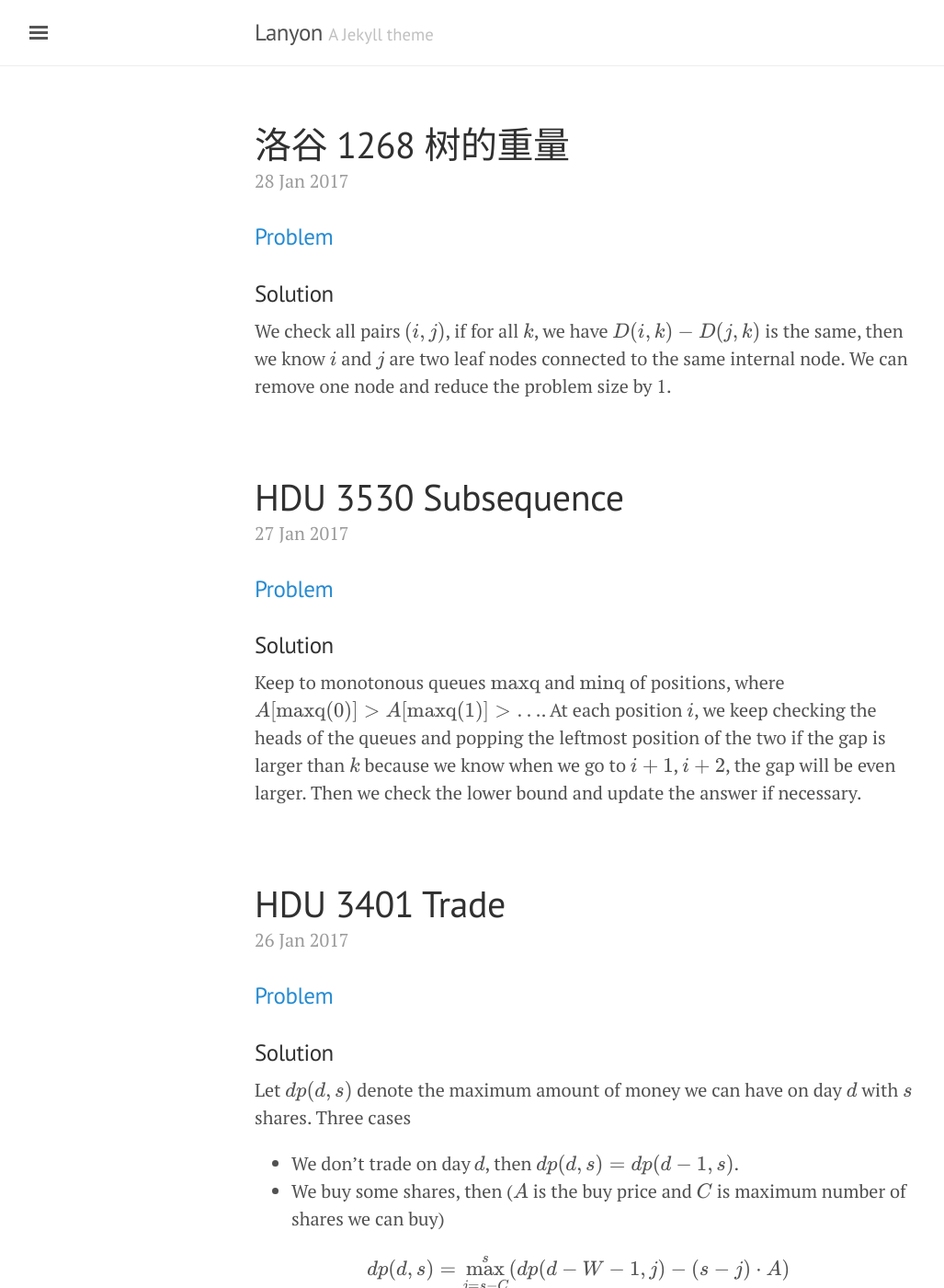
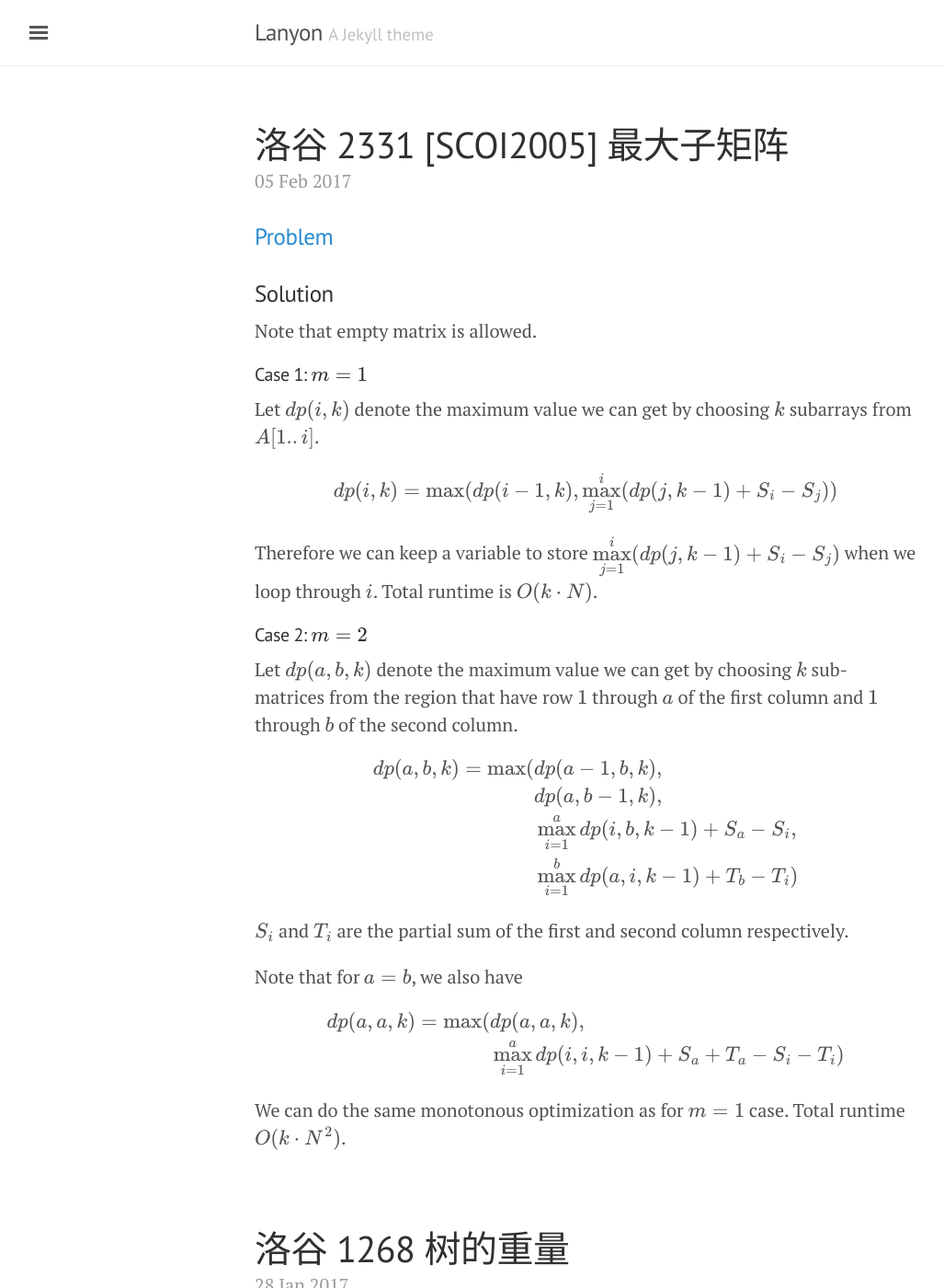
Before and after one commit to atubo/online-judge, a Jekyll site: the page built from docs/index.html, in a window 1280 px wide and 1400 px high. Shown: the whole window at 92% size, without its empty margins (3-1030 px from the left). Built offline with Jekyll 4.4.1, drawn with Linux system fonts in a browser that asks for light colours; formulas are drawn with MathJax 3; the list of posts is cut into pages by our own code; some of the changed text lies outside the part shown.

Commit message:
[Luogu 2331] [SCOI2005] 最大子矩阵

```diff
--- /dev/null
+++ b/docs/_posts/2017-02-05-luogu-2331.md
@@ -0,0 +1,49 @@
+---
+layout: post
+title: 洛谷 2331 [SCOI2005] 最大子矩阵
+---
+
+### [Problem](https://www.luogu.org/problem/show?pid=2331)
+
+### Solution
+Note that empty matrix is allowed.
+
+#### Case 1: $m=1$
+Let $dp(i,k)$ denote the maximum value we can get by choosing $k$ subarrays
+from $A[1..i]$.
+
+$$
+dp(i,k) = \max(dp(i-1,k), \max\limits_{j=1}^{i}(dp(j, k-1) + S_i - S_j))
+$$
+
+Therefore we can keep a variable to store $\max\limits_{j=1}^{i}(dp(j, k-1) + S_i - S_j)$ when we loop through $i$.
+Total runtime is $O(k\cdot N)$.
+
+#### Case 2: $m=2$
+Let $dp(a,b,k)$ denote the maximum value we can get by choosing $k$ sub-matrices from the region that have row $1$ through $a$ of the first column and $1$ through $b$ of the second column.
+
+$$
+\begin{align*}
+dp(a,b,k)=\max(
+  &dp(a-1,b,k), \\
+  &dp(a,b-1,k), \\
+  &\max\limits_{i=1}^{a} dp(i, b, k-1) + S_a - S_i, \\
+  &\max\limits_{i=1}^{b} dp(a, i, k-1) + T_b - T_i
+   )
+\end{align*}
+$$
+
+$S_i$ and $T_i$ are the partial sum of the first and second column respectively.
+
+Note that for $a=b$, we also have
+
+$$
+\begin{align*}
+dp(a, a, k) = \max(
+  &dp(a, a, k), \\
+  &\max\limits_{i=1}^{a} dp(i, i, k-1) + S_a+T_a-S_i-T_i)
+\end{align*}
+$$
+
+We can do the same monotonous optimization as for $m=1$ case. Total runtime
+$O(k\cdot N^2)$.
--- a/docs/journal.md
+++ b/docs/journal.md
@@ -6,6 +6,9 @@ title: Journal
 <p class="message">
 Journal of the problems I have worked on
 </p>
+
+### 02/05
+* [洛谷 2331] [SCOI2005] 最大子矩阵：DP单调性优化，[解题报告]({{ site.baseurl }}{% post_url 2017-02-05-luogu-2331 %})
 
 ### 02/04
 * [洛谷 1088] 火星人： next permutation 的水题，第一遍居然写错了。
```
Also changed, not shown: 1 other file.
